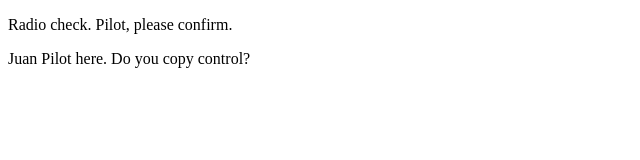
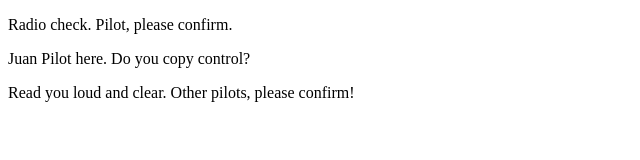
Before and after one commit to SensibleSidekick/communication-log-control, a plain HTML site: page index.html in a window 1280 px wide. Shown: the whole page, without its empty margins (0-640 px from the left). Drawn offline with Linux system fonts and the light colour scheme.

Commit message:
Confirmed Juan.

```diff
--- a/index.html
+++ b/index.html
@@ -3,5 +3,6 @@
    <body>
       <p>Radio check. Pilot, please confirm.</p>
       <p>Juan Pilot here. Do you copy control?</p>
+      <p>Read you loud and clear. Other pilots, please confirm!</p>
    </body>
 </html>
```
